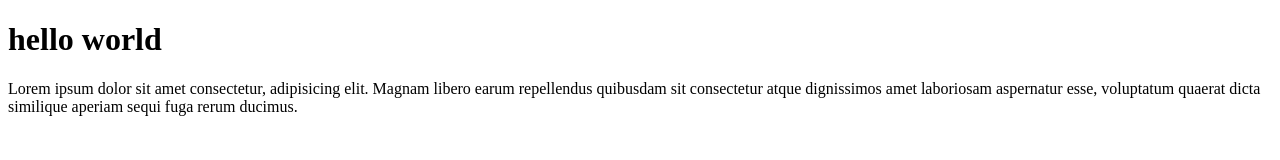
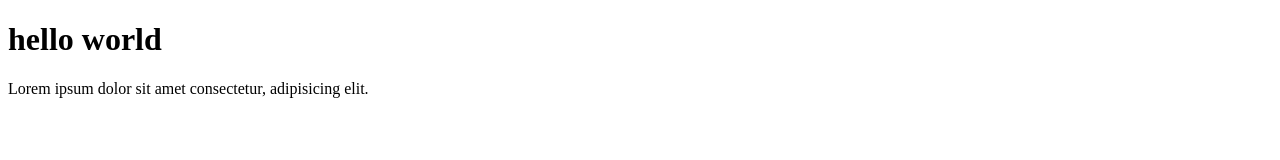
Before and after one commit to A-Coding12/artstore, a plain HTML site: page index.html in a window 1280 px wide. Drawn offline with Linux system fonts and the light colour scheme.

Commit message:
remove some text

```diff
--- a/index.html
+++ b/index.html
@@ -8,6 +8,6 @@
 </head>
 <body>
     <H1>hello world</H1>
-    <p>Lorem ipsum dolor sit amet consectetur, adipisicing elit. Magnam libero earum repellendus quibusdam sit consectetur atque dignissimos amet laboriosam aspernatur esse, voluptatum quaerat dicta similique aperiam sequi fuga rerum ducimus.</p>
+    <p>Lorem ipsum dolor sit amet consectetur, adipisicing elit.</p>
 </body>
 </html>
```
